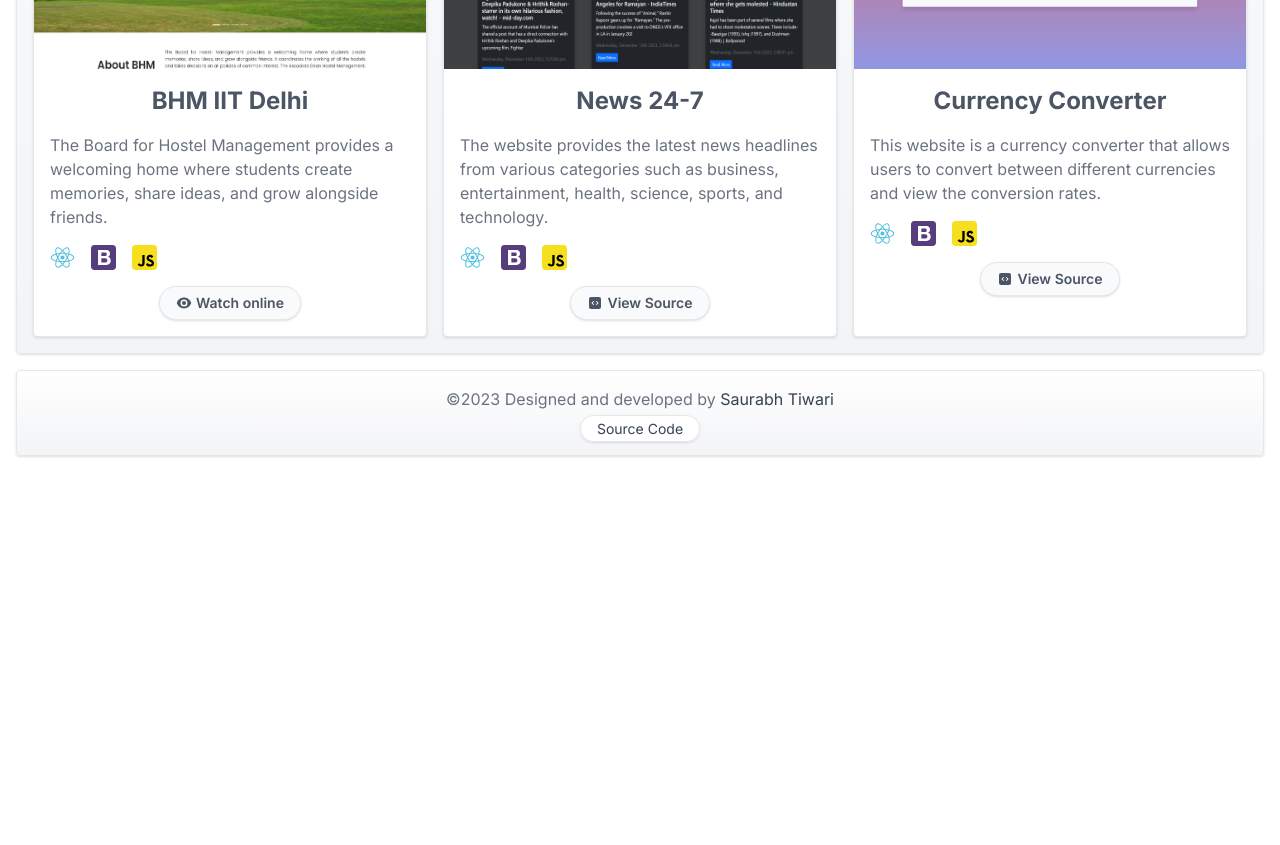
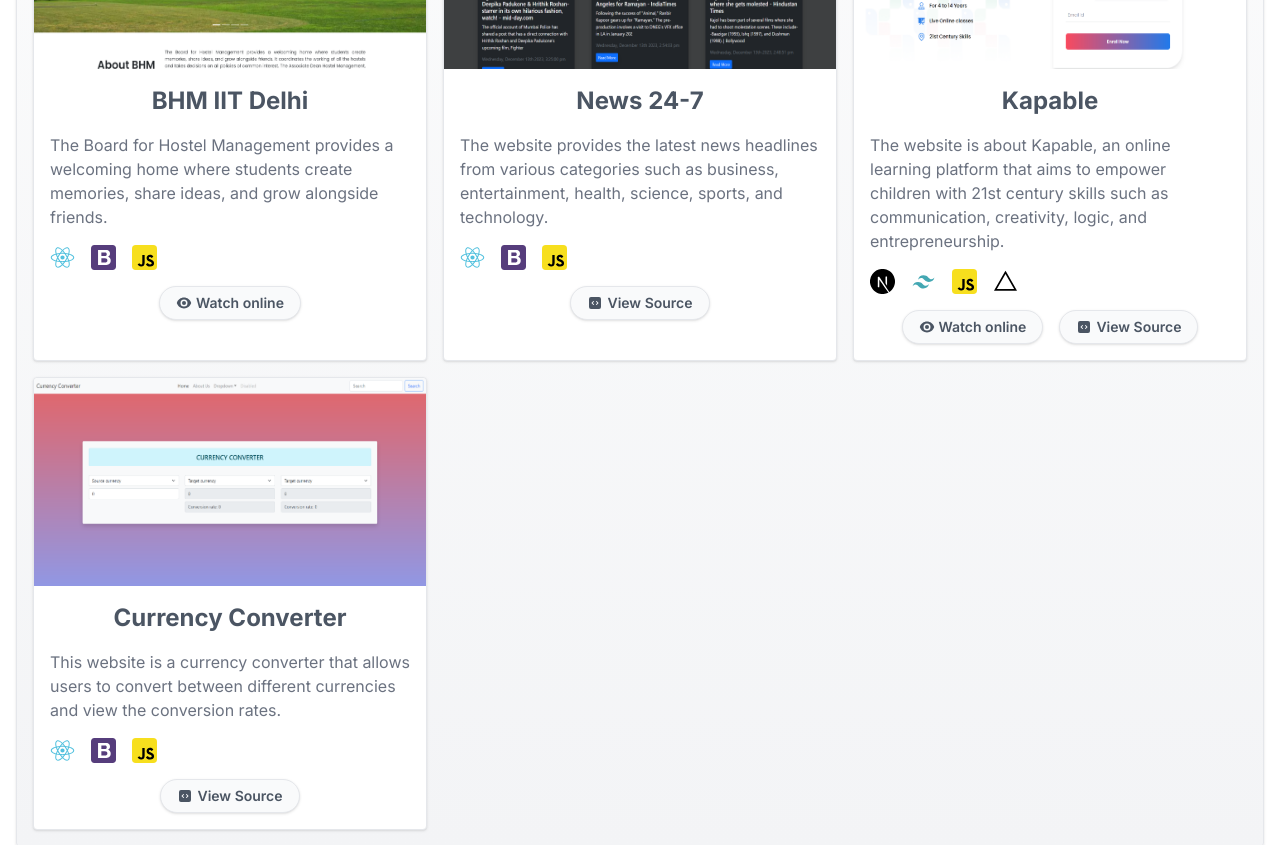
Before and after one commit to SaurabhTiwari4093/portfolio, a Next.js app: page /projects in a window 1280 px wide. Shown: the part 1080-1925 px from the top of the page. Before the commit the page ends 1552 px from the top, so only its background shows below. Built offline with nearby package versions, Linux system fonts and the light colour scheme.

Commit message:
Added kapable project

```diff
--- a/app/projects/page.tsx
+++ b/app/projects/page.tsx
@@ -23,6 +23,7 @@
 import BHMImg from "../../public/projects/bhm.png";
 import News247Img from "../../public/projects/news247.png";
 import CurrencyConverterImg from "../../public/projects/currencyConverter.png";
+import KapableImg from "../../public/projects/kapable.png";
 
 function Projects() {
   return (
@@ -183,6 +184,33 @@
           code={"https://github.com/SaurabhTiwari4093/News_24_7"}
         />
         <OneProject
+          image={KapableImg}
+          title={"Kapable"}
+          desc={
+            "The website is about Kapable, an online learning platform that aims to empower children with 21st century skills such as communication, creativity, logic, and entrepreneurship."
+          }
+          techs={[
+            {
+              img: NextImg,
+              alt: "Next Js",
+            },
+            {
+              img: TailwindImg,
+              alt: "Tailwind CSS",
+            },
+            {
+              img: JSIMG,
+              alt: "JavaScript",
+            },
+            {
+              img: VercelImg,
+              alt: "Vercel",
+            },
+          ]}
+          href={"https://kapable-landing.vercel.app/"}
+          code={"https://github.com/SaurabhTiwari4093/kapable"}
+        />
+        <OneProject
           image={CurrencyConverterImg}
           title={"Currency Converter"}
           desc={
```
Also changed, not shown: public/projects/kapable.png (added).
